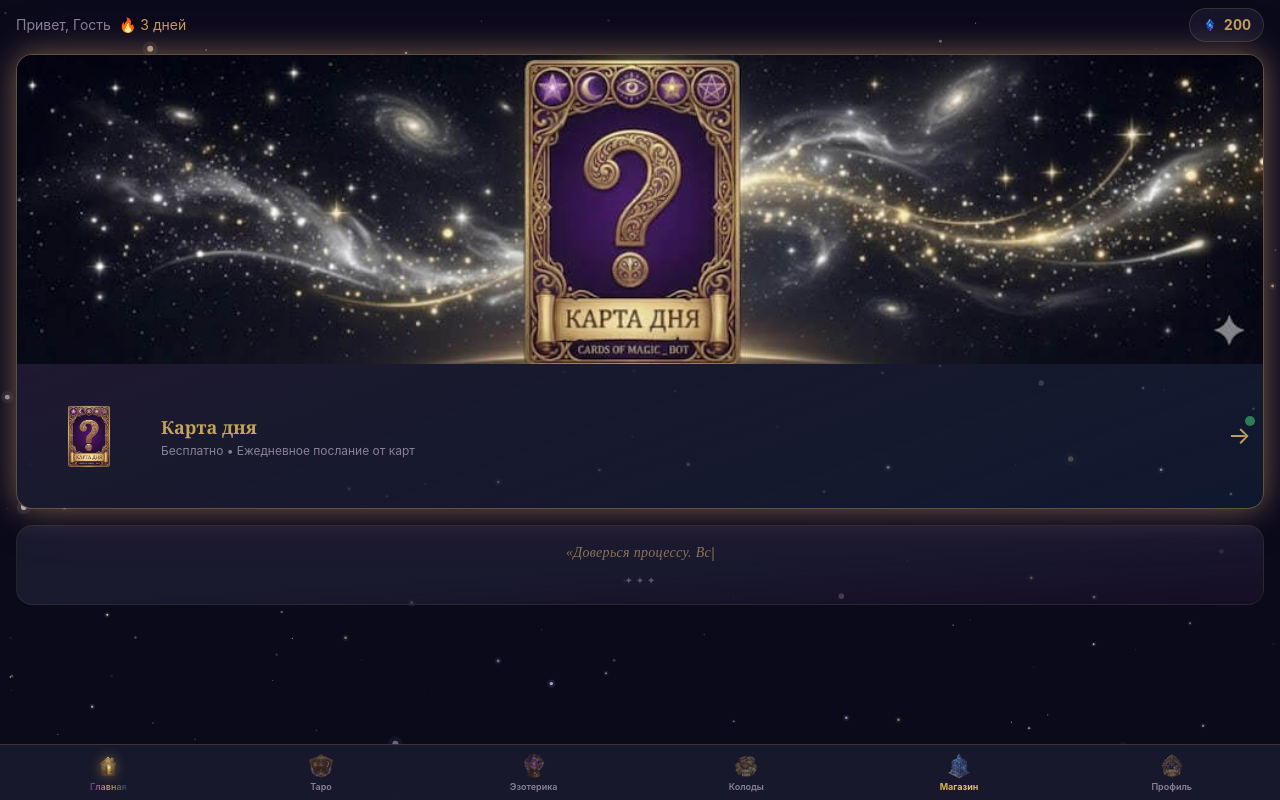
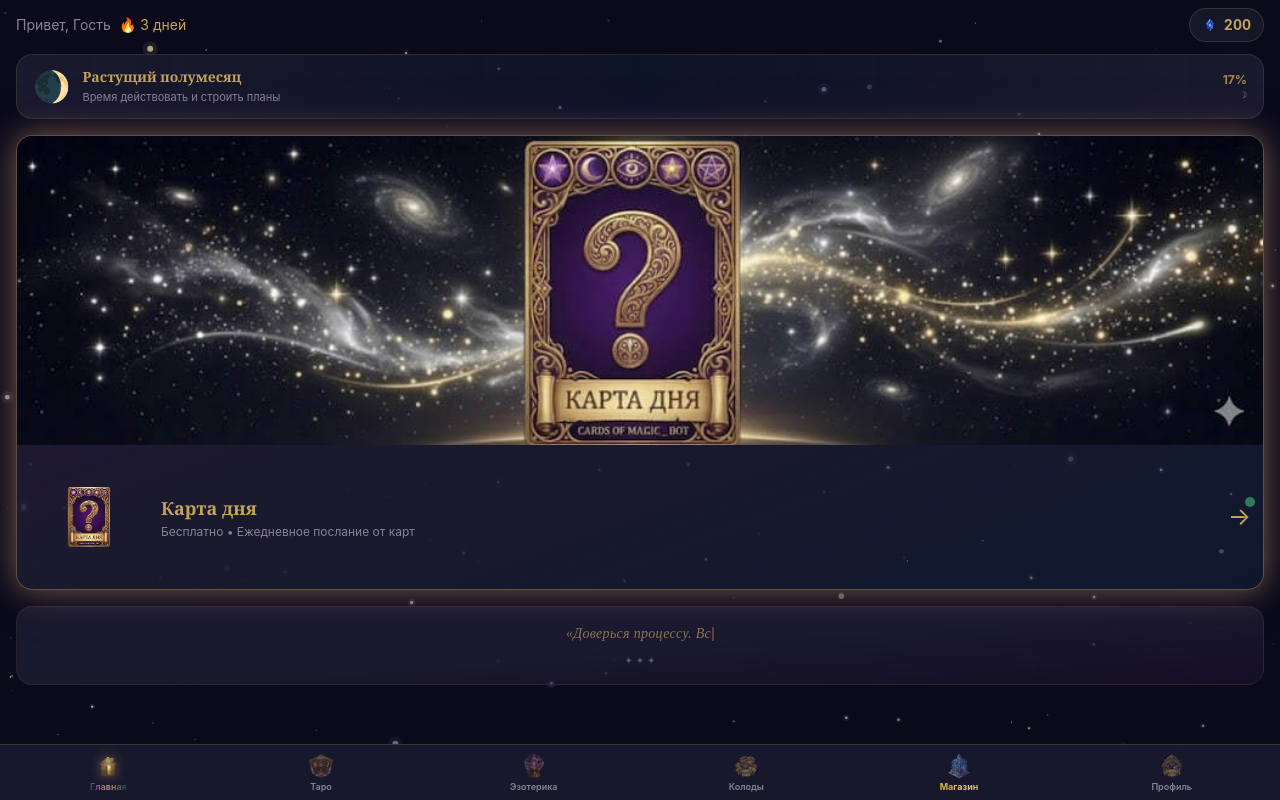
Before and after one commit to d1mambaway/tarot-ai-app, a Next.js app: page / in a window 1280 px wide. Built offline with nearby package versions, Linux system fonts and the light colour scheme.

Commit message:
feat: add moon phase widget to home screen

```diff
--- a/src/components/layout/HomeScreen.tsx
+++ b/src/components/layout/HomeScreen.tsx
@@ -5,6 +5,7 @@ import { useAppStore } from '@/store/app-store';
 import { motion } from 'framer-motion';
 import ManaBalance from '@/components/ui/ManaBalance';
 import CardOfDaySection from '@/components/ui/CardOfDaySection';
+import MoonPhaseWidget from '@/components/ui/MoonPhaseWidget';
 
 type L = 'ru' | 'uk' | 'en';
 
@@ -189,6 +190,9 @@ export default function HomeScreen() {
         </div>
       </motion.div>
 
+      {/* Moon Phase */}
+      <MoonPhaseWidget locale={l} />
+
       {/* Card of the Day — shared component */}
       <CardOfDaySection />
 
```
